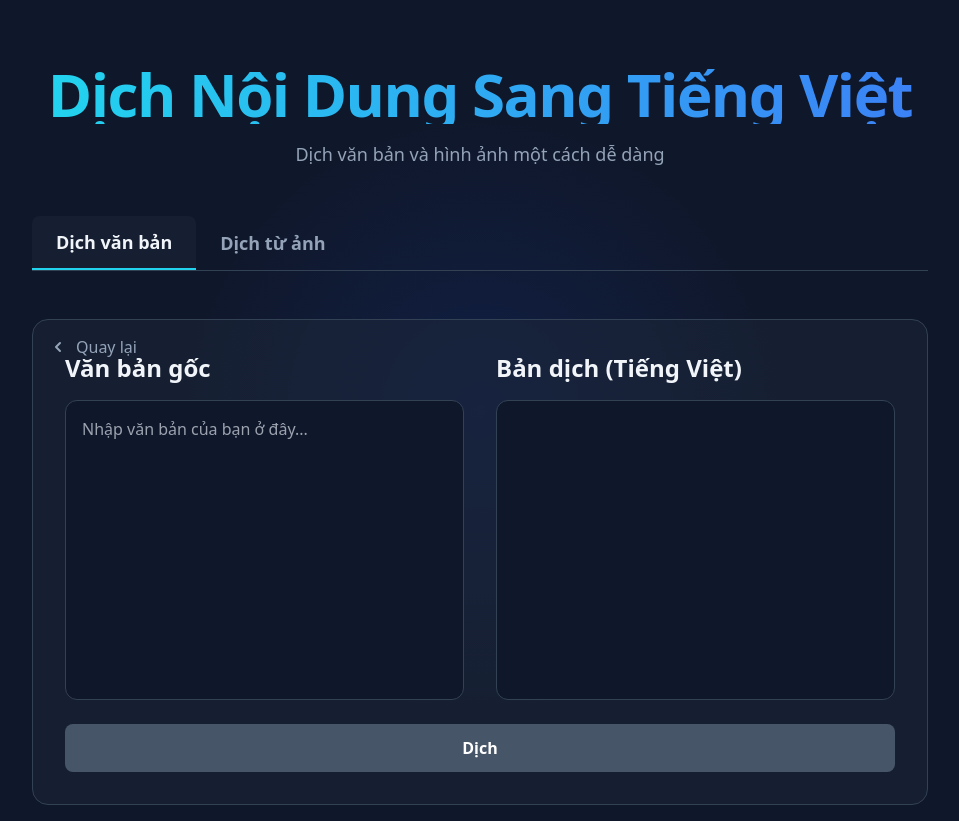
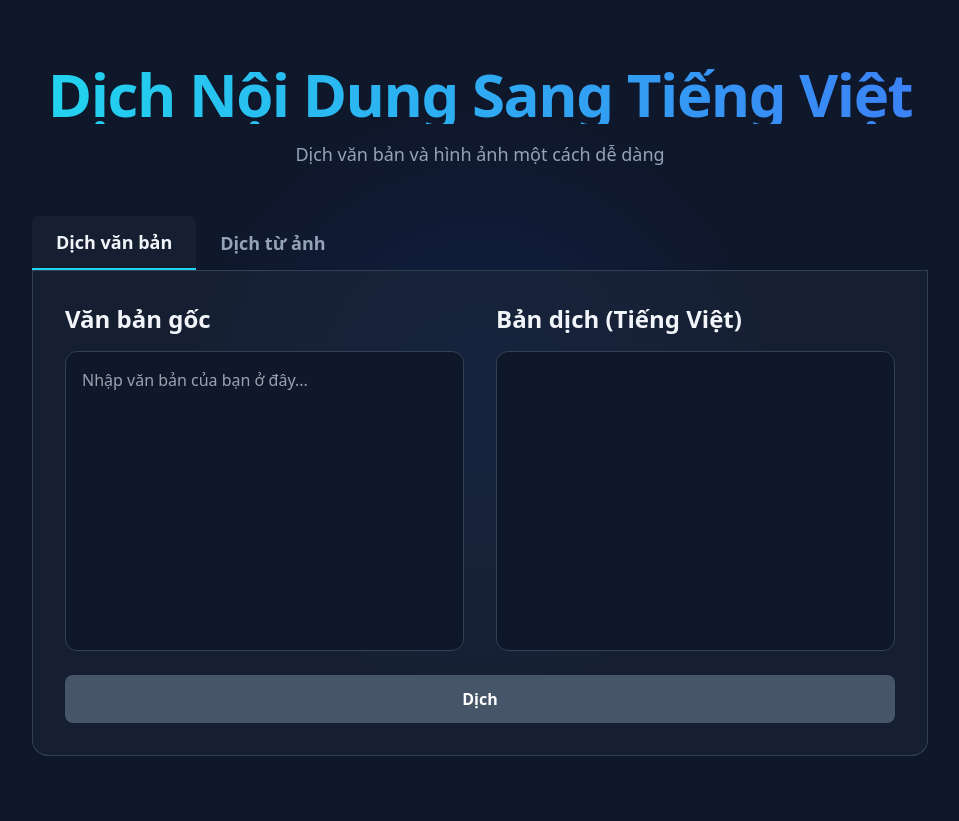
Before and after one commit to tieubochet/ai-translate, a React (Vite) app: page / in a window 1280 px wide. Shown: the whole page, without its empty margins (160-1119 px from the left). After the commit the page ends 800 px from the top, so only its background shows below. Built offline with nearby package versions, Linux system fonts and the light colour scheme; no server answers.

Commit message:
changg ux/ui

```diff
--- a/components/TextTranslator.tsx
+++ b/components/TextTranslator.tsx
@@ -8,16 +8,7 @@ const Spinner: React.FC = () => (
   </svg>
 );
 
-const BackButton: React.FC<{ onClick: () => void }> = ({ onClick }) => (
-    <button onClick={onClick} className="absolute top-4 left-4 flex items-center gap-2 text-slate-400 hover:text-cyan-400 transition-colors">
-        <svg xmlns="http://www.w3.org/2000/svg" className="h-5 w-5" viewBox="0 0 20 20" fill="currentColor">
-            <path fillRule="evenodd" d="M12.707 5.293a1 1 0 010 1.414L9.414 10l3.293 3.293a1 1 0 01-1.414 1.414l-4-4a1 1 0 010-1.414l4-4a1 1 0 011.414 0z" clipRule="evenodd" />
-        </svg>
-        Quay lại
-    </button>
-);
-
-const TextTranslator: React.FC<{ onBack: () => void }> = ({ onBack }) => {
+const TextTranslator: React.FC = () => {
   const [inputText, setInputText] = useState('');
   const [translation, setTranslation] = useState('');
   const [isLoading, setIsLoading] = useState(false);
@@ -35,7 +26,8 @@ const TextTranslator: React.FC<{ onBack: () => void }> = ({ onBack }) => {
     try {
       const result = await translateText(inputText);
       setTranslation(result);
-    } catch (err) {
+    } catch (err)
+    {
       setError('Đã xảy ra lỗi khi dịch văn bản. Vui lòng thử lại.');
       console.error(err);
     } finally {
@@ -52,9 +44,8 @@ const TextTranslator: React.FC<{ onBack: () => void }> = ({ onBack }) => {
   };
 
   return (
-    <div className="w-full max-w-4xl mx-auto relative">
-        <BackButton onClick={onBack} />
-        <div className="bg-slate-800/50 border border-slate-700 rounded-2xl p-6 md:p-8 mt-12">
+    <div className="w-full max-w-4xl mx-auto">
+        <div className="bg-slate-800/50 border border-slate-700 border-t-0 rounded-b-2xl p-6 md:p-8">
             <div className="grid md:grid-cols-2 gap-8">
             <div className="flex flex-col">
                 <label htmlFor="input-text" className="text-2xl font-bold text-slate-100 mb-4">Văn bản gốc</label>
```
